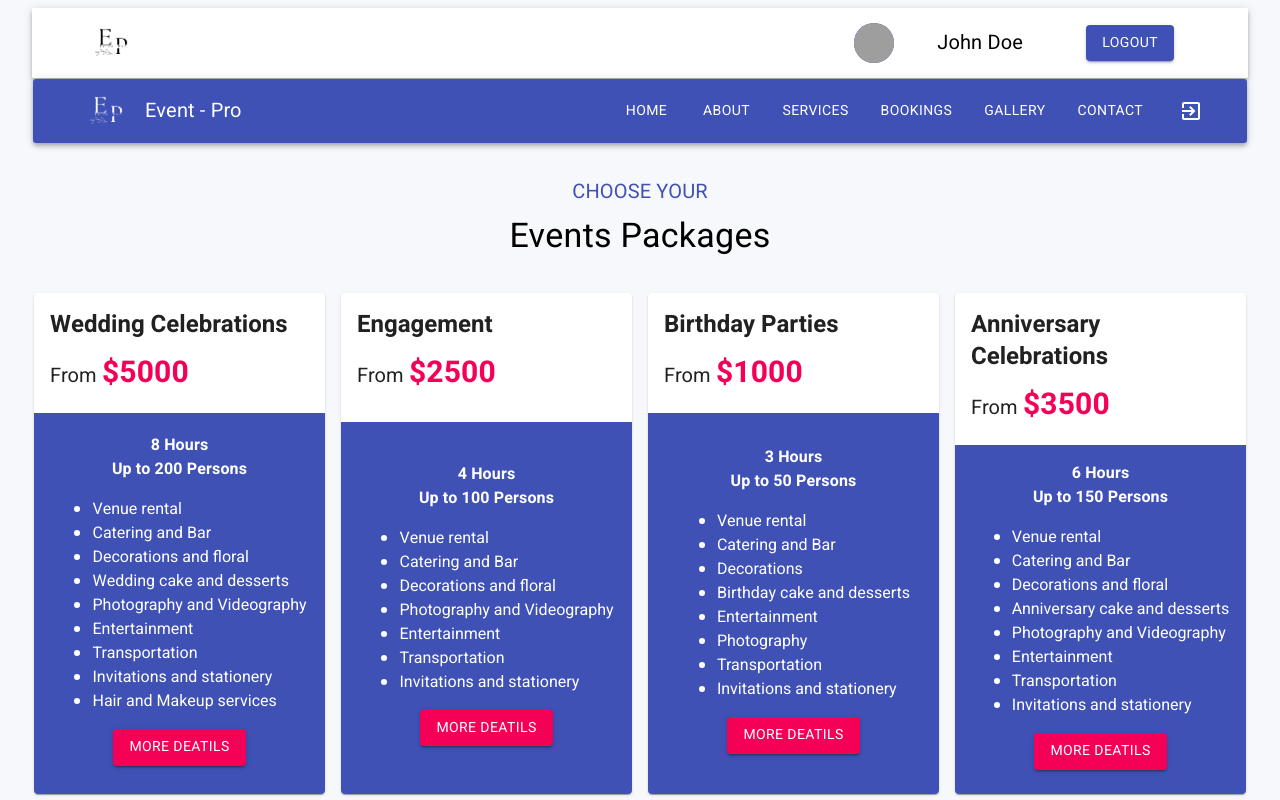
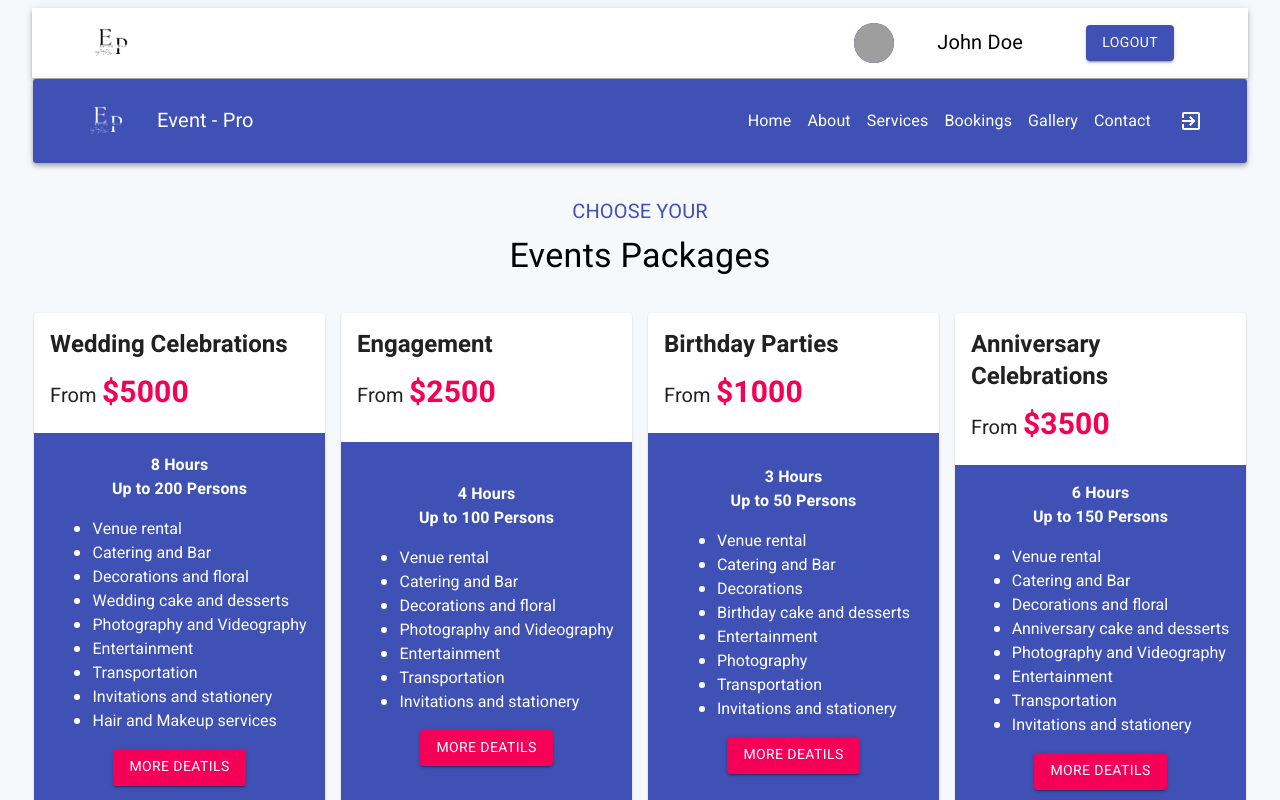
Before and after one commit to NirashaMadubhashini/Event_Planning_System_Frontend, a React (Create React App) app: page /packages in a window 1280 px wide. Shown: the top 800 px of the page. Built offline with nearby package versions, Linux system fonts and the light colour scheme; grey boxes are pictures that could not be loaded.

Commit message:
Update Packages.js and style.js

```diff
--- a/src/components/Customer/Packages/Packages.js
+++ b/src/components/Customer/Packages/Packages.js
@@ -230,17 +230,35 @@ const [packages,setPackages] = useState([
     return (
 
         <Container maxWidth="xl" className={classes.container}>
-            <AppBar className={classes.appBar} position={appBarPosition} color="primary">
+            <AppBar
+                className={classes.appBar}
+                position={appBarPosition}
+                color="primary"
+            >
                 <Toolbar>
                     <div className={classes.appBarContainer}>
                         <div className={classes.appBarLeft}>
-                            <img component={Link} to="/" src={EventPro} alt="icon" height="60px" />
-                            <Typography variant="h6" className={classes.menuTitle}>
+                            <IconButton
+                                component={Link}
+                                to="/"
+                                color="inherit"
+                                edge="start"
+                            >
+                                <img src={EventPro} alt="icon" height="60px" />
+                            </IconButton>
+                            <Typography
+                                component={Link}
+                                to="/"
+                                variant="h6"
+                                className={classes.menuTitle}
+                            >
                                 Event - Pro
                             </Typography>
                         </div>
                         <div className={classes.appBarRight}>
-                            <Button
+                            <Typography
+                                component={Link}
+                                to="/dashboard"
                                 className={classes.appBarButton}
                                 onClick={() => handleCategoryClick("Home")}
                                 style={{
@@ -248,8 +266,10 @@ const [packages,setPackages] = useState([
                                 }}
                             >
                                 Home
-                            </Button>
-                            <Button
+                            </Typography>
+                            <Typography
+                                component={Link}
+                                to="/about"
                                 className={classes.appBarButton}
                                 onClick={() => handleCategoryClick("About")}
                                 style={{
@@ -257,8 +277,10 @@ const [packages,setPackages] = useState([
                                 }}
                             >
                                 About
-                            </Button>
-                            <Button
+                            </Typography>
+                            <Typography
+                                component={Link}
+                                to="/service"
                                 className={classes.appBarButton}
                                 onClick={() => handleCategoryClick("Services")}
                                 style={{
@@ -266,8 +288,10 @@ const [packages,setPackages] = useState([
                                 }}
                             >
                                 Services
-                            </Button>
-                            <Button
+                            </Typography>
+                            <Typography
+                                component={Link}
+                                to="/booking"
                                 className={classes.appBarButton}
                                 onClick={() => handleCategoryClick("Bookings")}
                                 style={{
@@ -275,8 +299,10 @@ const [packages,setPackages] = useState([
                                 }}
                             >
                                 Bookings
-                            </Button>
-                            <Button
+                            </Typography>
+                            <Typography
+                                component={Link}
+                                to="/gallery"
                                 className={classes.appBarButton}
                                 onClick={() => handleCategoryClick("Gallery")}
                                 style={{
@@ -284,8 +310,10 @@ const [packages,setPackages] = useState([
                                 }}
                             >
                                 Gallery
-                            </Button>
-                            <Button
+                            </Typography>
+                            <Typography
+                                component={Link}
+                                to="/contact"
                                 className={classes.appBarButton}
                                 onClick={() => handleCategoryClick("Contact")}
                                 style={{
@@ -293,8 +321,10 @@ const [packages,setPackages] = useState([
                                 }}
                             >
                                 Contact
-                            </Button>
+                            </Typography>
                             <IconButton
+                                component={Link}
+                                to="/auth"
                                 className={classes.appBarButton}
                                 onClick={() => handleCategoryClick("ExitToApp")}
                                 style={{
--- a/src/components/Customer/Packages/style.js
+++ b/src/components/Customer/Packages/style.js
@@ -6,6 +6,8 @@ export default makeStyles((theme) => ({
     menuTitle: {
         marginLeft: theme.spacing(1),
         marginRight: theme.spacing(1),
+        textDecoration: "none",
+        color: "inherit",
     },
     card: {
         height: "100%",
@@ -70,6 +72,7 @@ export default makeStyles((theme) => ({
     appBarButton: {
         color: "white",
         marginLeft: theme.spacing(2),
+        textDecoration: "none",
     },
     appBarSearch: {
         display: "flex",
```
